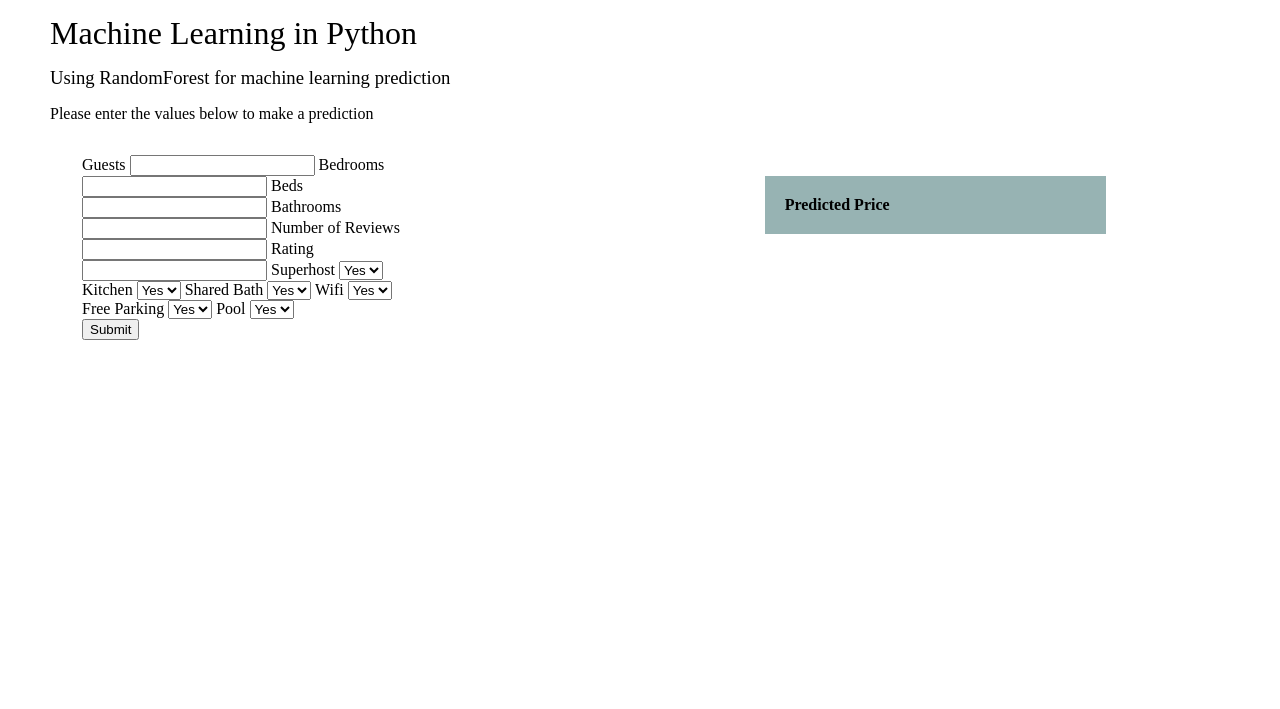
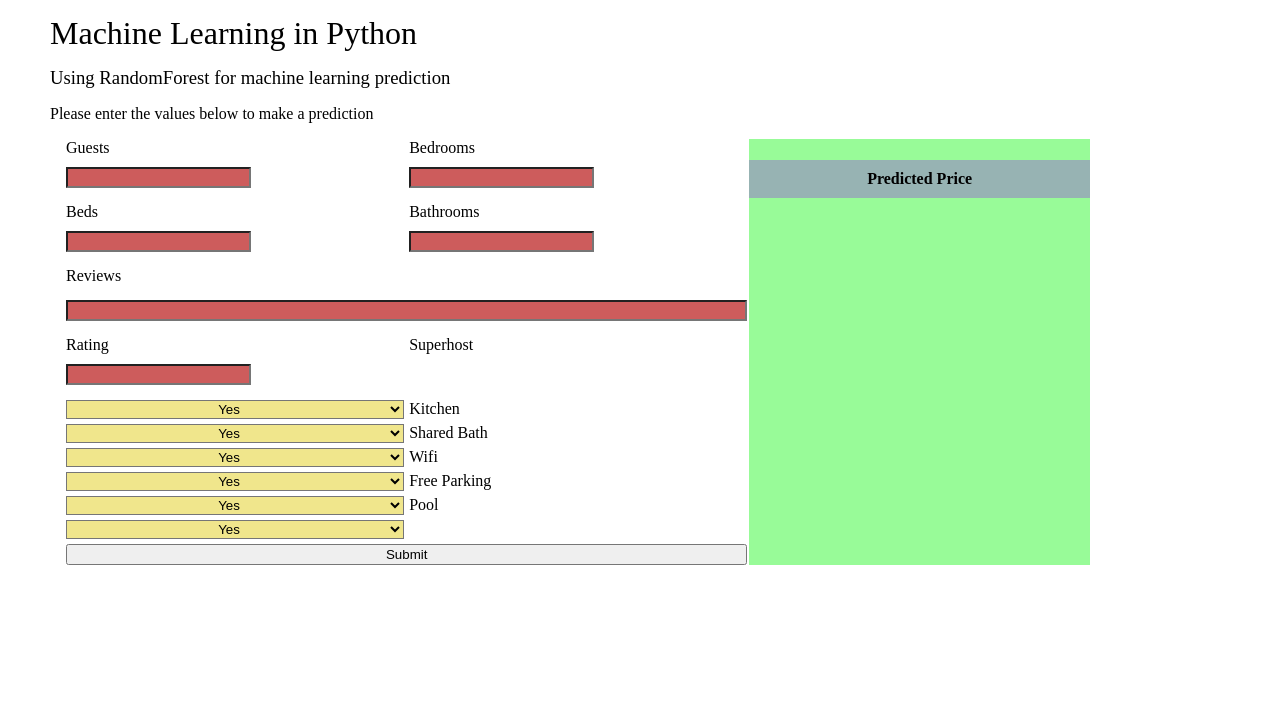
Before and after one commit to wkirui/ML-Model, a Flask app: page / in a window 1280 px wide; the page is wider, and only the part inside the window is pictured. Shown: the top 709 px of that part. Run offline with Flask 2, Linux system fonts and the light colour scheme; parts of the project's set-up code (start-up, migrations or seed data) failed here and were passed over.

Commit message:
updated form layout

```diff
--- a/static/styles/style.css
+++ b/static/styles/style.css
@@ -9,24 +9,47 @@ h1,h3{
 }
 h4 {
     background-color: rgb(151, 179, 179);
-    padding: 20px;
-    box-sizing: border-box;
+    padding: 10px;
+    text-align: center;
 }
 .prediction-container{
-    margin: 2rem;
+    margin: 1rem;
     width: 80vw;
     display: grid;
-    grid-template-columns: 1fr 1fr 1fr;
-    grid-template-rows: 1fr 1fr 1fr;
+    grid-template-columns: 2fr 1fr;
+    gap: 2px;
 }
+form {
+    display: grid;
+    grid-template-columns: 1fr 1fr;
+    gap: 5px;
+    /* align-items: center; */
+}
+label{
+    display: block;
+}
+input[type='number'] {
+    display: block;
+    grid-column: 1/3;
+    background-color: indianred;
+    margin:10px 0px 10px 0px;
 
-#input-values {
+}
+input[type='submit']{
+    grid-column: 1/3;
+}
+select {
+    /* margin:10px 0px 10px 0px; */
+    grid-column: 1/2;
     display: block;
-    float: left;
-    grid-column-start: 1;
-    grid-column-end: 2;
+    background-color: khaki;
+    text-align: center;
 }
 #predicted-price{
-    grid-column-start: 3;
-    grid-column-end: 3;
+    grid-column: 2/2;
+    /* grid-row: 1/2; */
+    background-color: palegreen;
 }
+[type='number']:hover{
+    background-color: goldenrod;
+}
--- a/templates/index.html
+++ b/templates/index.html
@@ -17,7 +17,7 @@
     <p>Please enter the values below to make a prediction</p>
     <div class="prediction-container">
       <form action="/predict" method="POST">
-        <div id="input-values">
+        <!-- <div id="input-values"> -->
           <label
             >Guests
             <input type="number" name="guests" id="guest" required="required"
@@ -42,7 +42,7 @@
               id="bathrooms"
               required="required"
           /></label>
-          <label>Number of Reviews </label
+          <label>Reviews </label
           ><input
             type="number"
             name="total-reviews"
@@ -87,12 +87,11 @@
             <option value="yes">Yes</option>
             <option value="no">No</option>
           </select>
-        </div>
+        <!-- </div> -->
         <input type="submit" value="Submit" />
       </form>
       <div id="predicted-price">
         <h4>Predicted Price</h4>
-        <!-- {{predicted_value}} -->
         <h2 id="predicted-value">{{predicted_value}}</h2>
       </div>
     </div>
```
